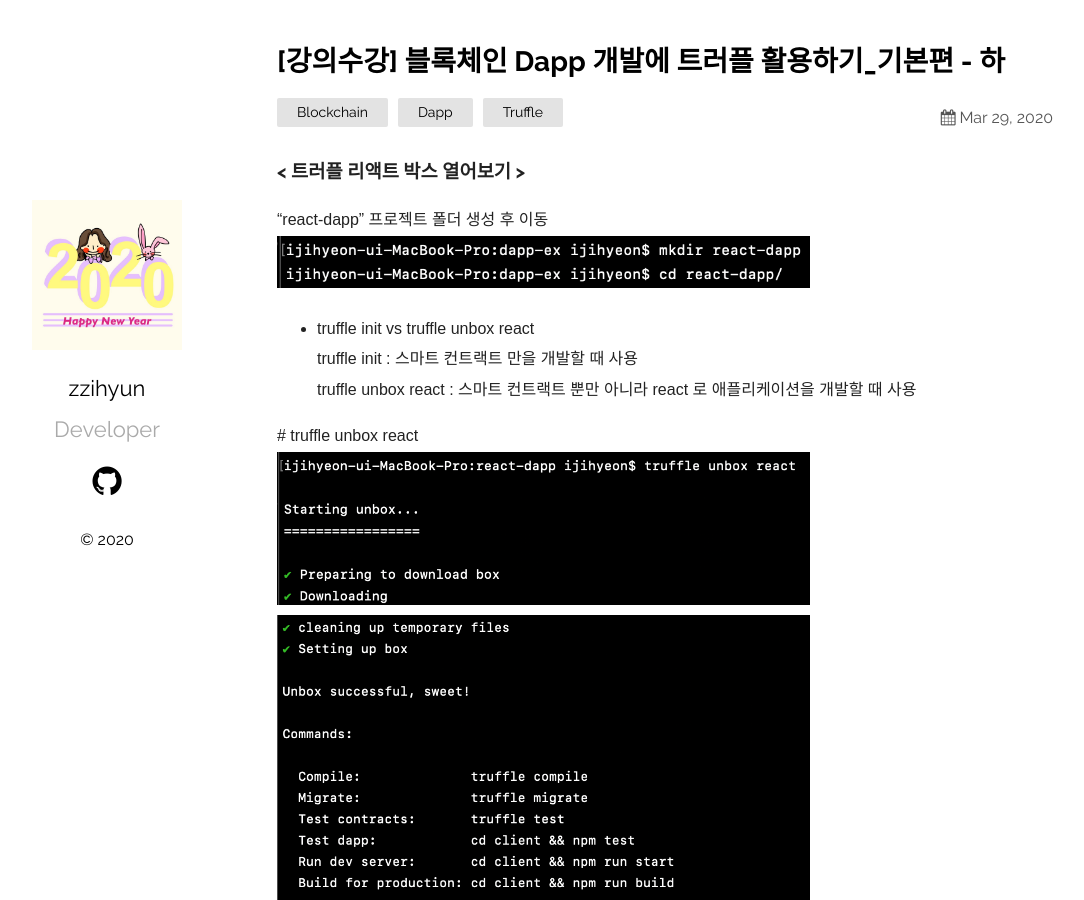
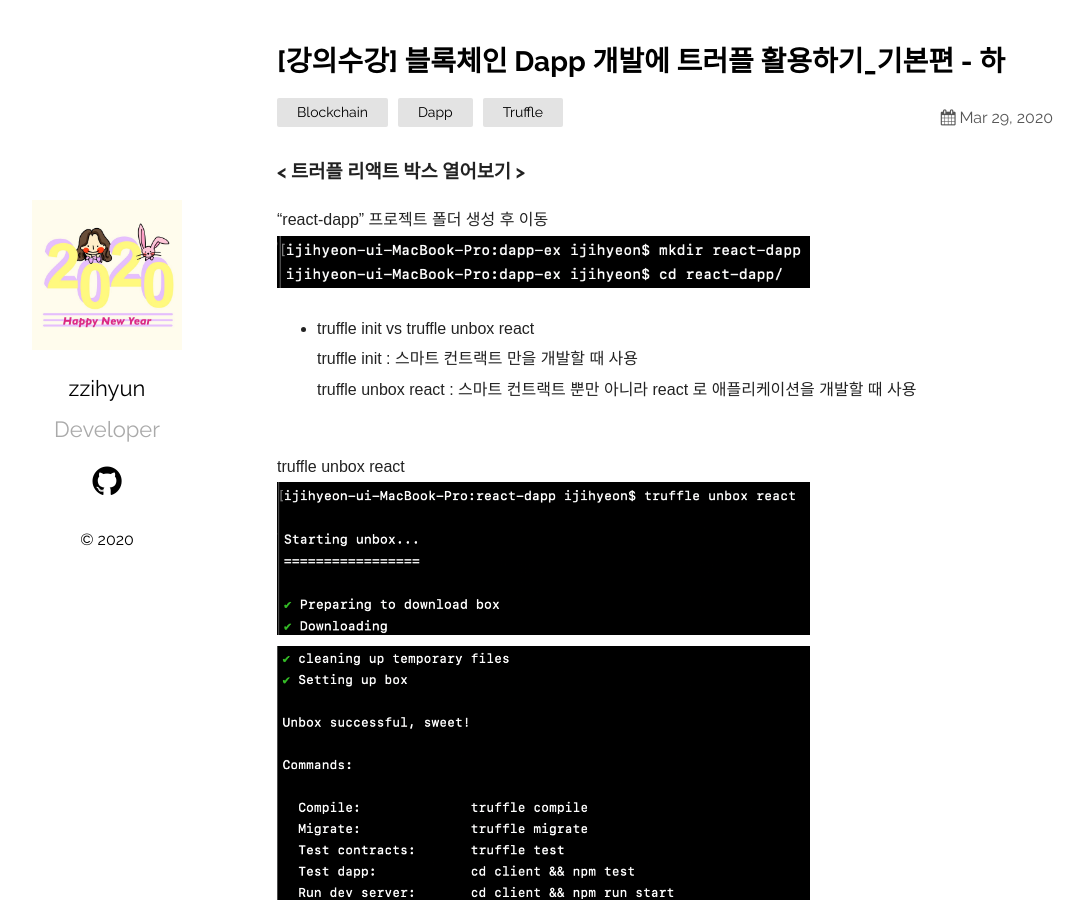
Before and after one commit to jhhhj1002/jhhhj1002.github.io, a Jekyll site: the page built from _posts/2020-03-29-Truffle-in-Blockchain-03.markdown, in a window 1280 px wide and 900 px high. Shown: the whole window, without its empty margins (78-1162 px from the left). Built offline with Jekyll 4.4.1, drawn with Linux system fonts in a browser that asks for light colours.

Commit message:
Update 2020-03-29-Truffle-in-Blockchain-03.markdown

```diff
--- a/_posts/2020-03-29-Truffle-in-Blockchain-03.markdown
+++ b/_posts/2020-03-29-Truffle-in-Blockchain-03.markdown
@@ -18,7 +18,7 @@ categories: Blockchain Dapp Truffle
         truffle init : 스마트 컨트랙트 만을 개발할 때 사용
         truffle unbox react : 스마트 컨트랙트 뿐만 아니라 react 로 애플리케이션을 개발할 때 사용
 
-#
+<br/>
 truffle unbox react
 <img src="/assets/imgs/Blockchain&Truffle_25.png" width="65%" height="35%" >
 <img src="/assets/imgs/Blockchain&Truffle_26.png" width="65%" height="35%" >
```
